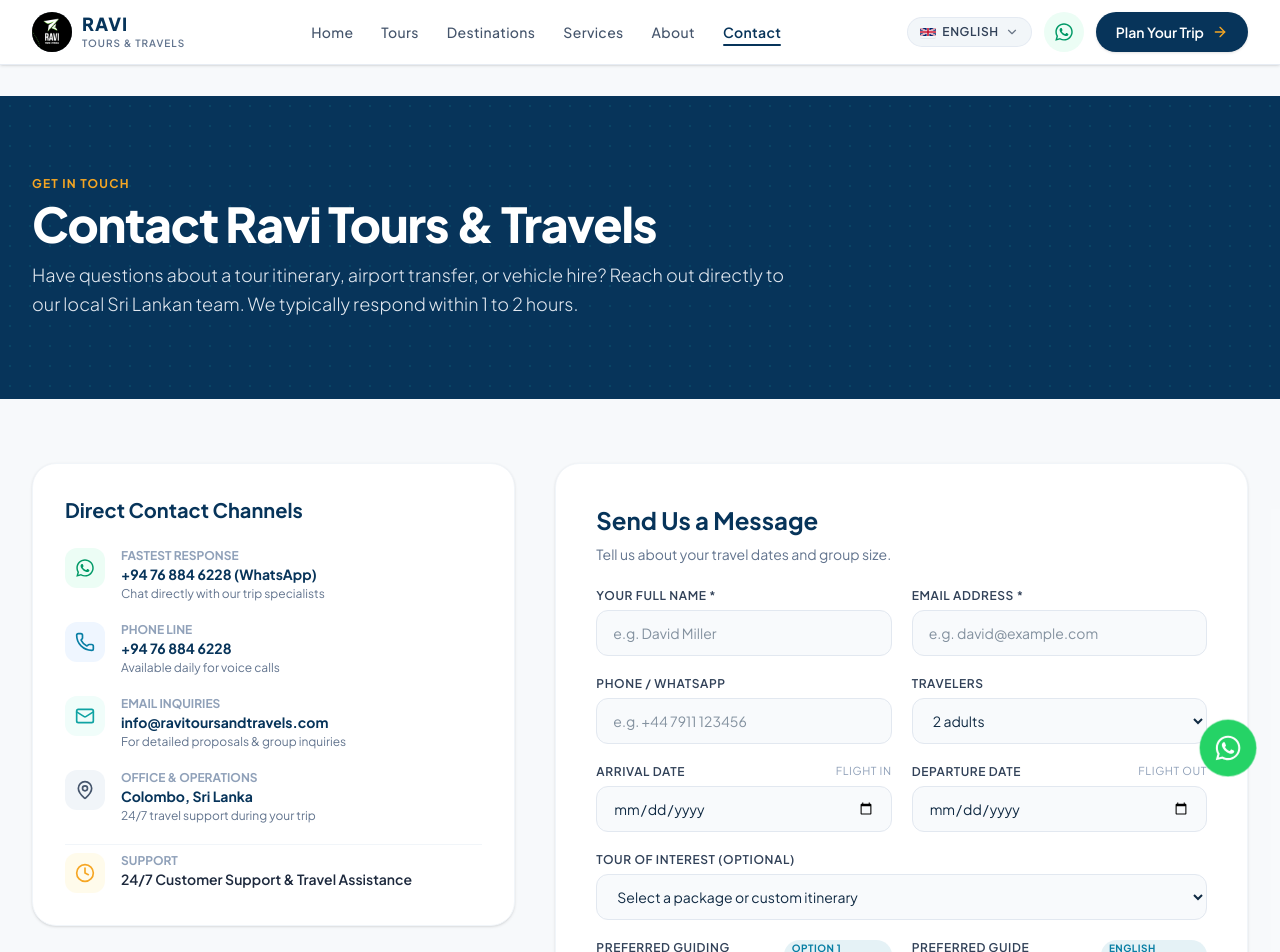
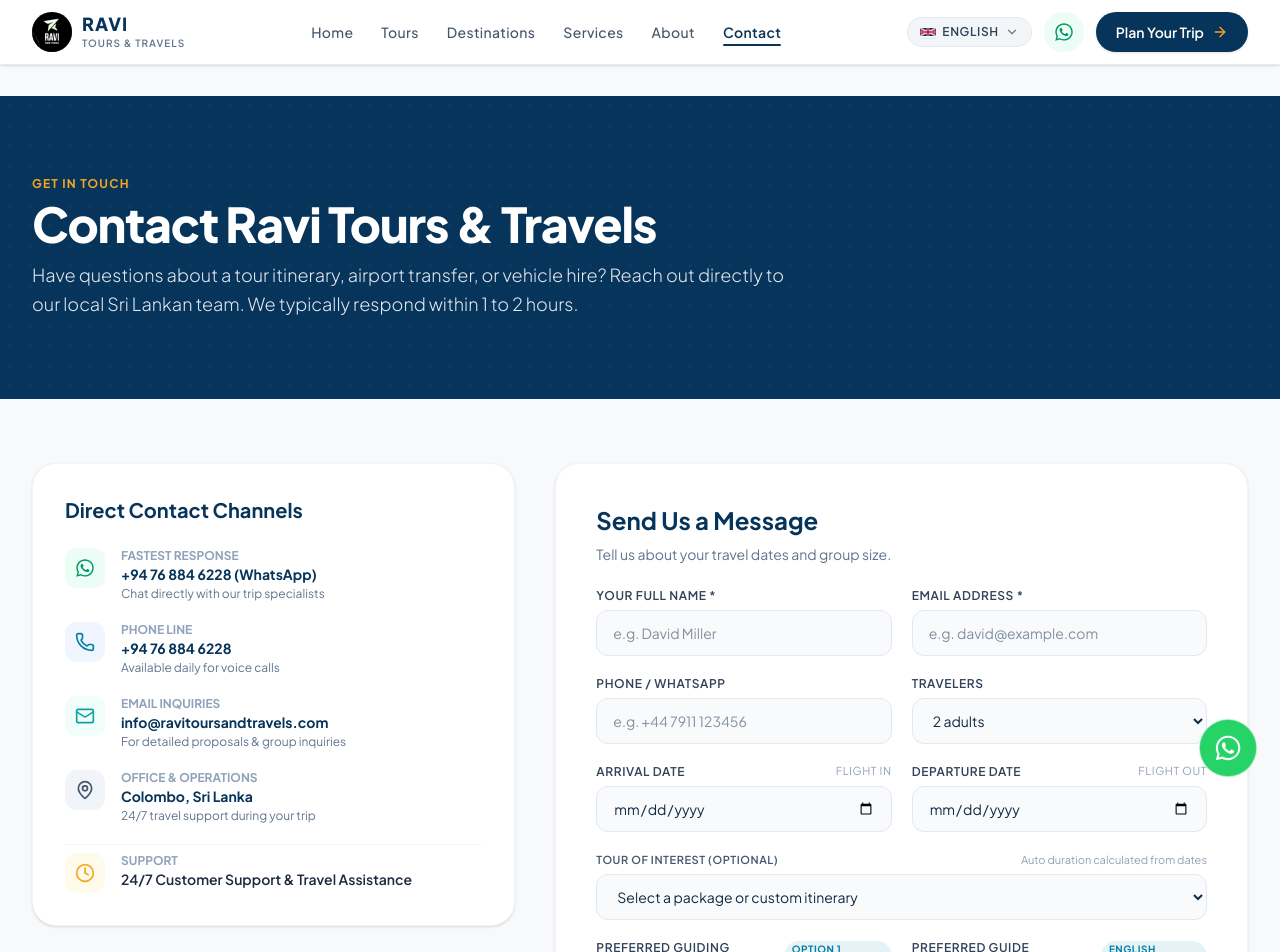
Before and after one commit to Pubudu-Harshana/ravitours_web, a Next.js app: page /contact in a window 1280 px wide. Shown: the top 952 px of the page. Built offline with nearby package versions, Linux system fonts and the light colour scheme.

Commit message:
Add auto trip duration calculation block on contact form and remove logo from vehicle image

```diff
--- a/app/contact/page.tsx
+++ b/app/contact/page.tsx
@@ -1,6 +1,6 @@
 "use client";
 
-import { useState, useEffect, Suspense } from "react";
+import { useState, useEffect, useMemo, Suspense } from "react";
 import { useSearchParams } from "next/navigation";
 import { siteConfig } from "@/data/siteConfig";
 import { tours } from "@/data/tours";
@@ -14,6 +14,7 @@
   AlertCircle,
   Loader2,
   RefreshCw,
+  Calendar,
 } from "lucide-react";
 import WhatsAppIcon from "@/components/WhatsAppIcon";
 import { useLanguage } from "@/context/LanguageContext";
@@ -60,6 +61,23 @@
       }));
     }
   }, [tourParam]);
+
+  // Calculate auto trip duration in Days and Nights (e.g. 2026/10/10 to 2026/10/15 -> 6D / 5N)
+  const tripDuration = useMemo(() => {
+    if (!formData.arrivalDate || !formData.departureDate) return null;
+    const arr = new Date(`${formData.arrivalDate}T00:00:00`);
+    const dep = new Date(`${formData.departureDate}T00:00:00`);
+    const diffTime = dep.getTime() - arr.getTime();
+    if (isNaN(diffTime) || diffTime < 0) return null;
+    const nights = Math.round(diffTime / (1000 * 60 * 60 * 24));
+    const days = nights + 1;
+    return {
+      days,
+      nights,
+      code: `${days}D / ${nights}N`,
+      fullLabel: `${days} ${days === 1 ? "Day" : "Days"} / ${nights} ${nights === 1 ? "Night" : "Nights"}`,
+    };
+  }, [formData.arrivalDate, formData.departureDate]);
 
   const handleSubmit = async (e: React.FormEvent) => {
     e.preventDefault();
@@ -123,7 +141,7 @@
       formData.interestedTour ? `"${formData.interestedTour}" ` : ""
     }travel from ${formData.arrivalDate || "Arrival"} to ${
       formData.departureDate || "Departure"
-    } for ${formData.travelers} with a ${formData.guidingService} (${formData.guideLanguage} guide). Message: ${formData.message || "Please provide package details."}`
+    }${tripDuration ? ` (${tripDuration.code})` : ""} for ${formData.travelers} with a ${formData.guidingService} (${formData.guideLanguage} guide). Message: ${formData.message || "Please provide package details."}`
   )}`;
 
   return (
@@ -291,10 +309,11 @@
                   )}
                   {(formData.arrivalDate || formData.departureDate) && (
                     <div>
-                      <span className="font-medium text-slate-700">Dates:</span>{" "}
+                      <span className="font-medium text-slate-700">Dates & Duration:</span>{" "}
                       {formData.arrivalDate ? `Arrival: ${formData.arrivalDate}` : ""}
                       {formData.arrivalDate && formData.departureDate ? " — " : ""}
                       {formData.departureDate ? `Departure: ${formData.departureDate}` : ""}{" "}
+                      {tripDuration ? `• ${tripDuration.code} (${tripDuration.fullLabel})` : ""}{" "}
                       ({formData.travelers})
                     </div>
                   )}
@@ -545,9 +564,35 @@
 
                   {/* Tour or Service of Interest */}
                   <div>
-                    <label className="block text-xs font-semibold text-slate-700 uppercase tracking-wider mb-1.5">
-                      {t.contactPage.interestedTourLabel}
-                    </label>
+                    <div className="flex items-center justify-between mb-1.5 flex-wrap gap-2">
+                      <label className="text-[11px] font-semibold text-slate-600 uppercase tracking-wider">
+                        {t.contactPage.interestedTourLabel}
+                      </label>
+
+                      {/* Auto Trip Duration Block */}
+                      {tripDuration ? (
+                        <div className="inline-flex items-center gap-1.5 px-2.5 py-1 rounded-lg bg-emerald-50 border border-emerald-300 text-emerald-800 text-xs font-bold shadow-xs animate-in fade-in duration-200">
+                          <Calendar className="w-3.5 h-3.5 text-emerald-600" />
+                          <span className="text-[11px] font-semibold text-emerald-700 uppercase tracking-wider">
+                            Trip Duration:
+                          </span>
+                          <span className="px-1.5 py-0.5 rounded bg-emerald-600 text-white font-extrabold text-xs tracking-wider">
+                            {tripDuration.code}
+                          </span>
+                          <span className="text-emerald-700 font-semibold text-[11px] hidden xs:inline">
+                            ({tripDuration.fullLabel})
+                          </span>
+                        </div>
+                      ) : formData.arrivalDate && !formData.departureDate ? (
+                        <span className="text-[11px] font-medium text-amber-600">
+                          Select departure date to calculate duration
+                        </span>
+                      ) : (
+                        <span className="text-[11px] font-normal text-slate-400">
+                          Auto duration calculated from dates
+                        </span>
+                      )}
+                    </div>
                     <select
                       disabled={isSubmitting}
                       value={formData.interestedTour}
```
Also changed, not shown: 1 other file (tests, documents, lock files or other folders).
